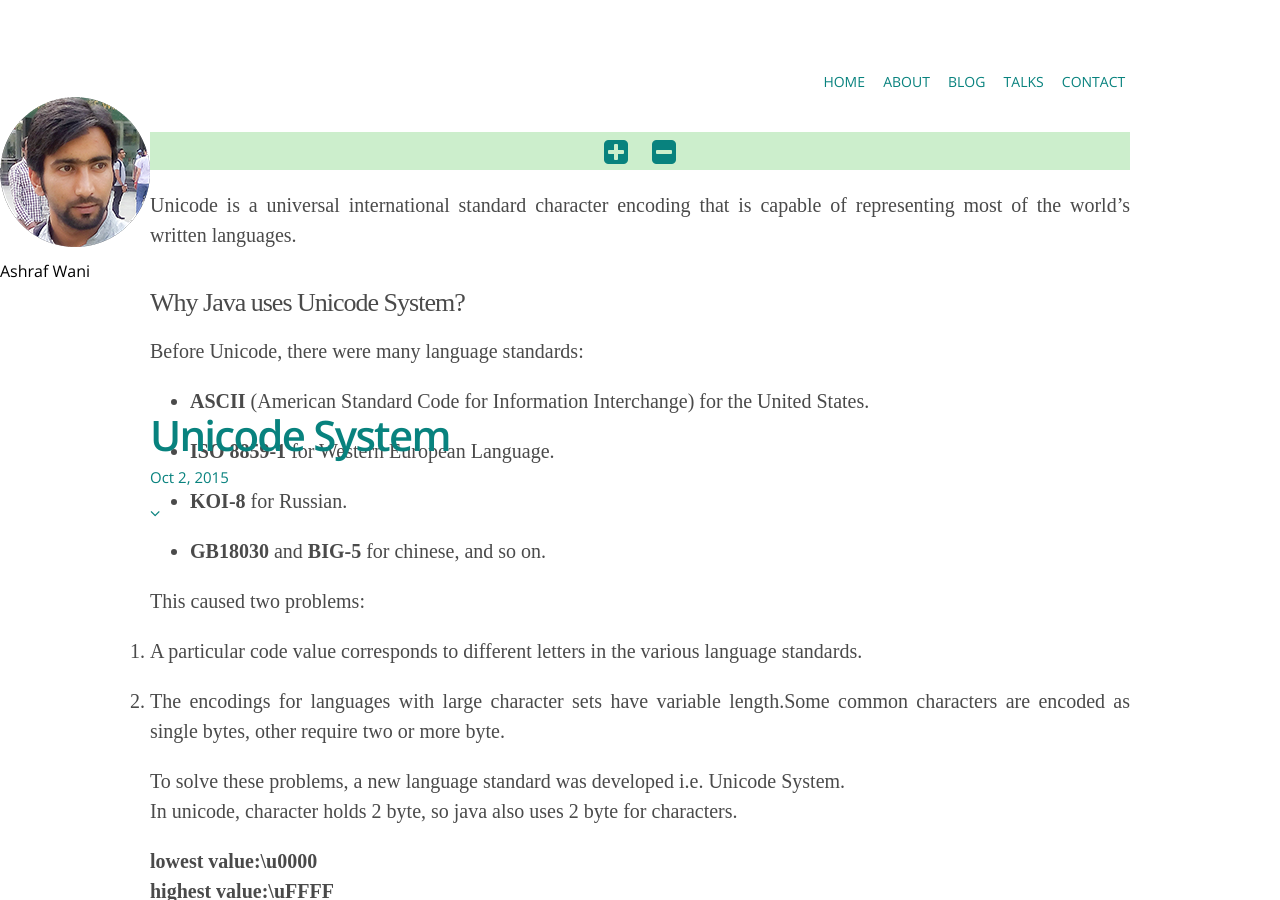
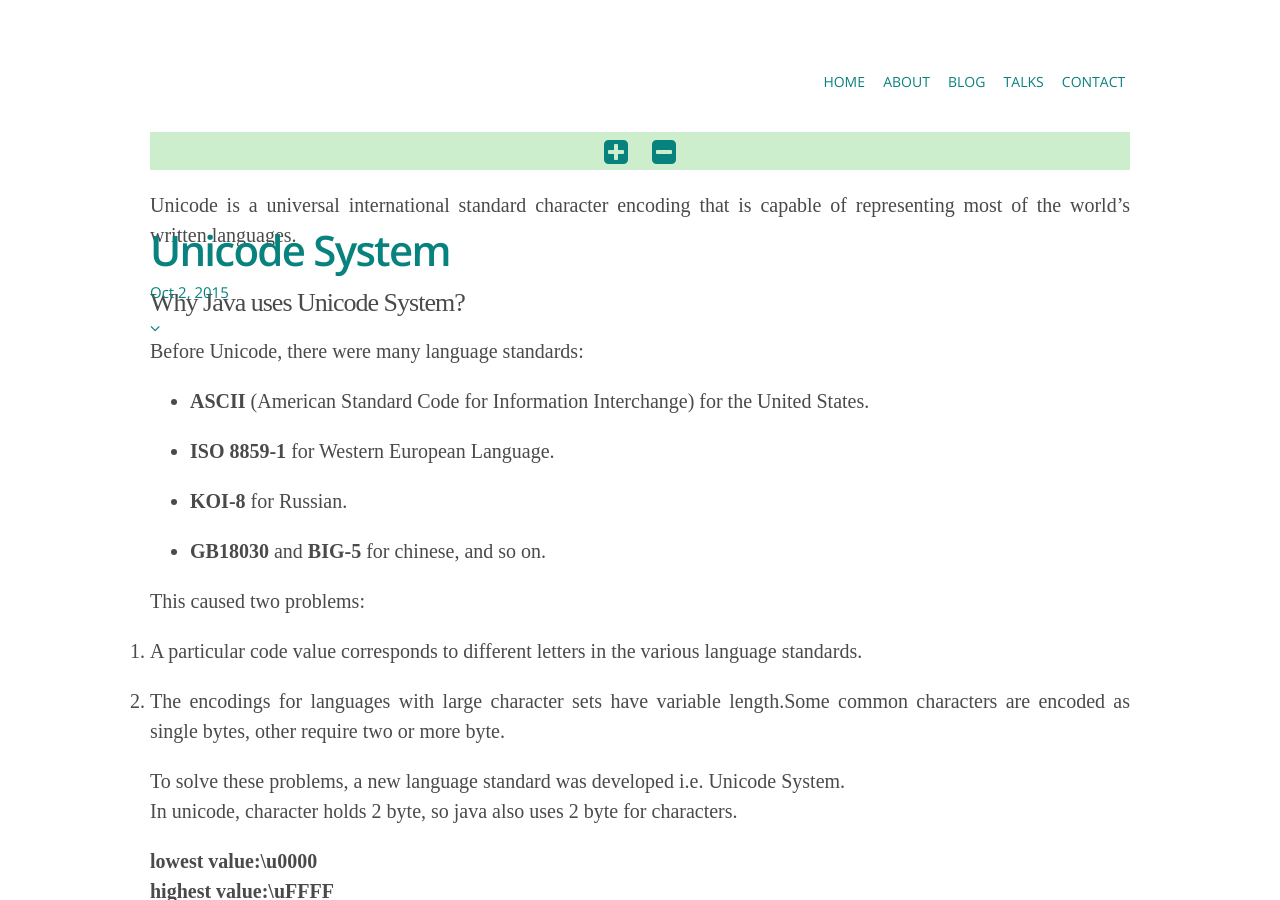
Before and after one commit to ashrafwani/ashrafwani.github.io, a Jekyll site: the page built from _posts/15-10-02-unicode-system.markdown, in a window 1280 px wide and 900 px high, scrolled down 840 px. Built offline with Jekyll 4.4.1, drawn with Linux system fonts in a browser that asks for light colours; nearby versions of some CDN libraries; comment, search, counter and statistics services are not loaded.

Commit message:
Update posts.html

```diff
--- a/_layouts/posts.html
+++ b/_layouts/posts.html
@@ -24,10 +24,6 @@
 
         <a class="page-link" href="/contact/">Contact</a>
 
-      </div>
-      <div class="author slidein-from-left">
-        <img src="/images/aashu.png" alt="">
-        <p>Ashraf Wani</p>
       </div>
       <header class="post-header">
         <h1 class="fade-in">{{ page.title }}</h1>
```
